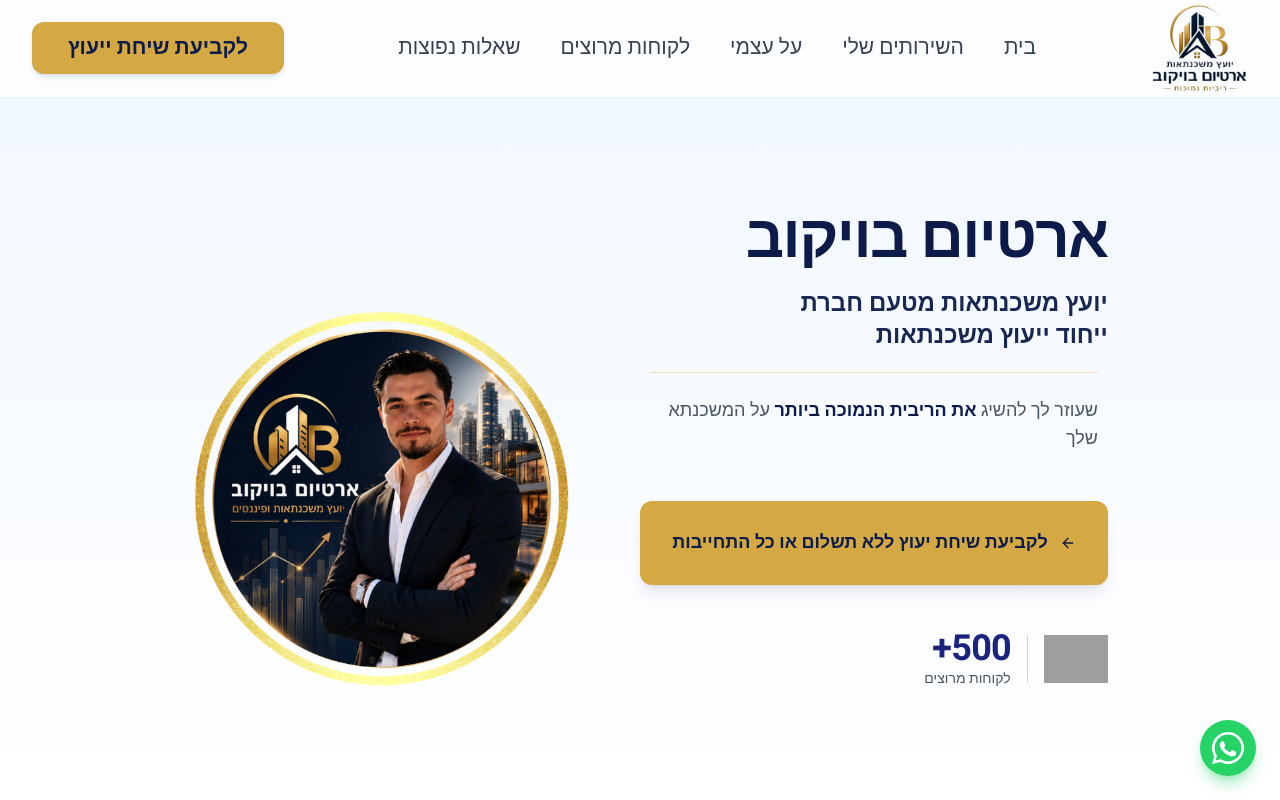
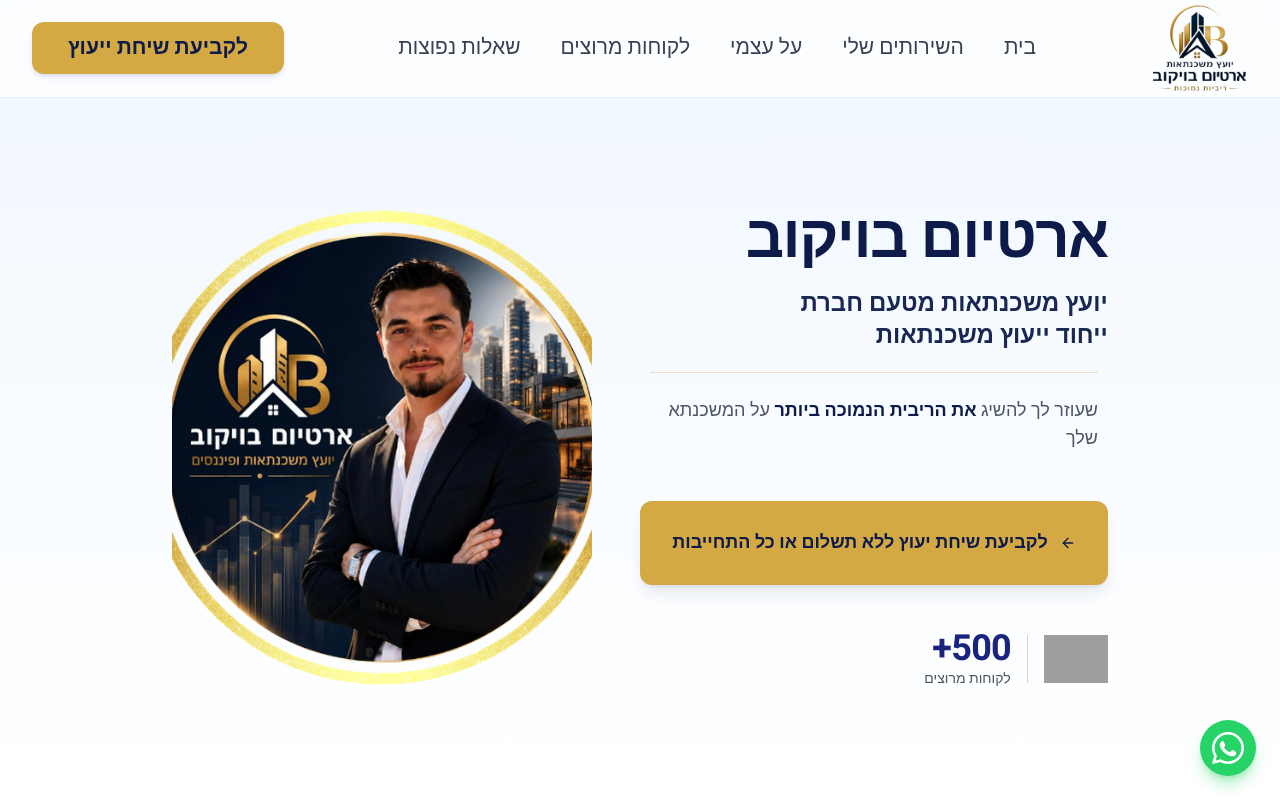
Before and after one commit to D371L/boikovfinance.com, a React (Vite) app: page / in a window 1280 px wide. Shown: the top 800 px of the page. Built offline with nearby package versions, Linux system fonts and the light colour scheme; no server answers; grey boxes are pictures that could not be loaded.

Commit message:
fix: Hero section

```diff
--- a/src/components/HeroSection.tsx
+++ b/src/components/HeroSection.tsx
@@ -71,9 +71,9 @@ export default function HeroSection() {
           {/* Consultant Image - Left side in RTL */}
           <div className="flex justify-center items-end shrink-0">
             <img
-              src="/assets/about-photo.png?v=3"
+              src="/assets/about-photo.png?v=4"
               alt="ארטיום בויקוב - יועץ משכנתאות"
-              className="w-[min(420px,92vw)] h-[480px] object-contain object-bottom"
+              className="h-[480px] w-[420px] max-w-[min(420px,92vw)] object-cover object-center"
               width={420}
               height={480}
               fetchPriority="high"
```
